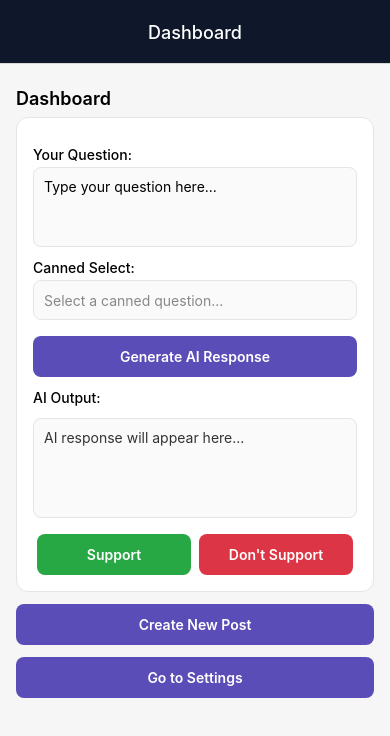
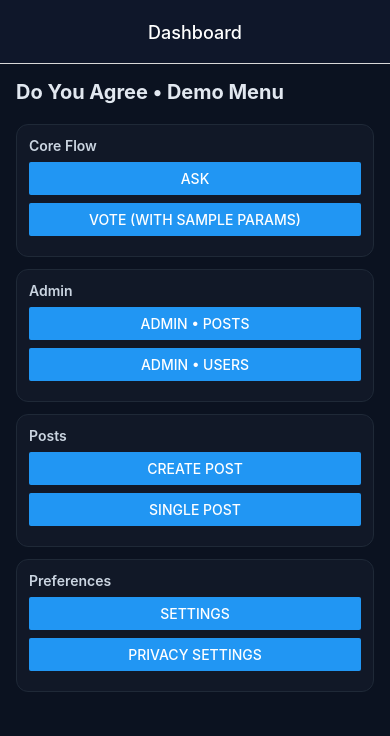
Before and after one commit to GenericCoder07/CS1200Project-User-Interface, a React Native app: screen /Dashboard in a window 390 px wide. Shown: the top 736 px of the page. Built offline with nearby package versions, Linux system fonts and the light colour scheme.

Commit message:
Refactor DashboardScreen layout and components

```diff
--- a/src/screens/DashboardScreen.tsx
+++ b/src/screens/DashboardScreen.tsx
@@ -1,95 +1,87 @@
+// src/screens/DashboardScreen.tsx
 import React from 'react';
-import { View, Text, TextInput, Pressable, StyleSheet, ScrollView } from 'react-native';
+import { ScrollView, View, Button, StyleSheet, Text } from 'react-native';
+import { NativeStackNavigationProp } from '@react-navigation/native-stack';
+import { RootStackParamList } from '../../App';
 
-export default function DashboardScreen({ navigation }: any) {
-  const [question, setQuestion] = React.useState('');
-  const [aiReply, setAiReply] = React.useState('AI response will appear here...');
+type Nav = NativeStackNavigationProp<RootStackParamList, 'Dashboard'>;
 
+export default function DashboardScreen({ navigation }: { navigation: Nav }) {
   return (
-    <ScrollView style={styles.container}>
-      <Text style={styles.title}>Dashboard</Text>
+    <ScrollView contentContainerStyle={styles.container}>
+      <Text style={styles.title}>Do You Agree • Demo Menu</Text>
 
-      <View style={styles.card}>
-        <Text style={styles.label}>Your Question:</Text>
-        <TextInput
-          style={styles.textArea}
-          multiline
-          placeholder="Type your question here..."
-          value={question}
-          onChangeText={setQuestion}
-          testID="question-input"
-        />
-
-        <Text style={styles.label}>Canned Select:</Text>
-        <View style={styles.selectPlaceholder}>
-          <Text style={styles.selectText}>Select a canned question...</Text>
+      <View style={styles.section}>
+        <Text style={styles.sectionTitle}>Core Flow</Text>
+        <View style={styles.gap}>
+          <Button title="Ask" onPress={() => navigation.navigate('Ask')} />
         </View>
-
-        <Pressable style={styles.button} testID="generate-btn">
-          <Text style={styles.buttonText}>Generate AI Response</Text>
-        </Pressable>
-
-        <Text style={styles.label}>AI Output:</Text>
-        <View style={styles.aiOutputBox}>
-          <Text style={styles.aiOutputText} testID="ai-output">{aiReply}</Text>
-        </View>
-
-        <View style={styles.actionButtons}>
-          <Pressable style={[styles.actionButton, styles.supportButton]} testID="support-btn">
-            <Text style={styles.actionButtonText}>Support</Text>
-          </Pressable>
-          <Pressable style={[styles.actionButton, styles.dontSupportButton]} testID="dont-support-btn">
-            <Text style={styles.actionButtonText}>Don't Support</Text>
-          </Pressable>
+        <View style={styles.gap}>
+          <Button
+            title="Vote (with sample params)"
+            onPress={() => navigation.navigate('Vote', { question: 'Is homework optional?', reply: 'Yes' })}
+          />
         </View>
       </View>
 
-      <Pressable style={styles.navButton} onPress={() => navigation.navigate('PostCreation')}>
-        <Text style={styles.navButtonText}>Create New Post</Text>
-      </Pressable>
+      <View style={styles.section}>
+        <Text style={styles.sectionTitle}>Admin</Text>
+        <View style={styles.gap}>
+          <Button title="Admin • Posts" onPress={() => navigation.navigate('AdminPostManagement')} />
+        </View>
+        <View style={styles.gap}>
+          <Button title="Admin • Users" onPress={() => navigation.navigate('AdminUserManagement')} />
+        </View>
+      </View>
 
-      <Pressable style={styles.navButton} onPress={() => navigation.navigate('Settings')}>
-        <Text style={styles.navButtonText}>Go to Settings</Text>
-      </Pressable>
+      <View style={styles.section}>
+        <Text style={styles.sectionTitle}>Posts</Text>
+        <View style={styles.gap}>
+          <Button title="Create Post" onPress={() => navigation.navigate('PostCreation')} />
+        </View>
+        <View style={styles.gap}>
+          <Button title="Single Post" onPress={() => navigation.navigate('SinglePostView')} />
+        </View>
+      </View>
+
+      <View style={styles.section}>
+        <Text style={styles.sectionTitle}>Preferences</Text>
+        <View style={styles.gap}>
+          <Button title="Settings" onPress={() => navigation.navigate('Settings')} />
+        </View>
+        <View style={styles.gap}>
+          <Button title="Privacy Settings" onPress={() => navigation.navigate('Privacy')} />
+        </View>
+      </View>
     </ScrollView>
   );
 }
 
 const styles = StyleSheet.create({
-  container: { flex: 1, backgroundColor: '#f6f6f6', padding: 16 },
-  title: { fontSize: 18, fontWeight: '600', marginVertical: 8 },
-  card: { backgroundColor: '#fff', borderRadius: 12, padding: 16, borderWidth: 1, borderColor: '#e5e5e5', marginBottom: 12 },
-  label: { fontSize: 14, fontWeight: '500', marginTop: 12, marginBottom: 4 },
-  textArea: {
-    borderWidth: 1, borderColor: '#e5e5e5', borderRadius: 8, padding: 10,
-    minHeight: 80, textAlignVertical: 'top', backgroundColor: '#fafafa',
+  container: {
+    padding: 16,
+    gap: 12,
   },
-  selectPlaceholder: {
-    borderWidth: 1, borderColor: '#e5e5e5', borderRadius: 8, padding: 10,
-    backgroundColor: '#fafafa', justifyContent: 'center', height: 40,
+  title: {
+    color: '#e2e8f0',
+    fontSize: 20,
+    fontWeight: '700',
+    marginBottom: 8,
   },
-  selectText: { color: '#888' },
-  button: {
-    backgroundColor: '#5b4db7', padding: 12, borderRadius: 8,
-    alignItems: 'center', marginTop: 16,
+  section: {
+    backgroundColor: '#111827',
+    borderRadius: 12,
+    padding: 12,
+    borderWidth: 1,
+    borderColor: '#1f2937',
   },
-  buttonText: { color: '#fff', fontWeight: '600' },
-  aiOutputBox: {
-    borderWidth: 1, borderColor: '#e5e5e5', borderRadius: 8, padding: 10,
-    minHeight: 100, backgroundColor: '#fafafa', marginTop: 8,
+  sectionTitle: {
+    color: '#cbd5e1',
+    fontSize: 14,
+    fontWeight: '600',
+    marginBottom: 8,
   },
-  aiOutputText: { color: '#333' },
-  actionButtons: {
-    flexDirection: 'row', justifyContent: 'space-around', marginTop: 16,
+  gap: {
+    marginBottom: 8,
   },
-  actionButton: {
-    flex: 1, padding: 12, borderRadius: 8, alignItems: 'center', marginHorizontal: 4,
-  },
-  supportButton: { backgroundColor: '#28a745' },
-  dontSupportButton: { backgroundColor: '#dc3545' },
-  actionButtonText: { color: '#fff', fontWeight: '600' },
-  navButton: {
-    backgroundColor: '#5b4db7', padding: 12, borderRadius: 8, alignItems: 'center', marginBottom: 12,
-  },
-  navButtonText: { color: '#fff', fontWeight: '600' },
 });
```
